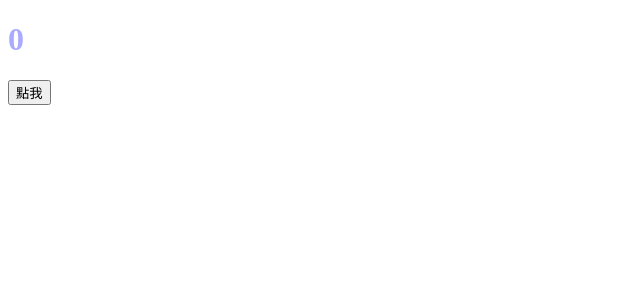
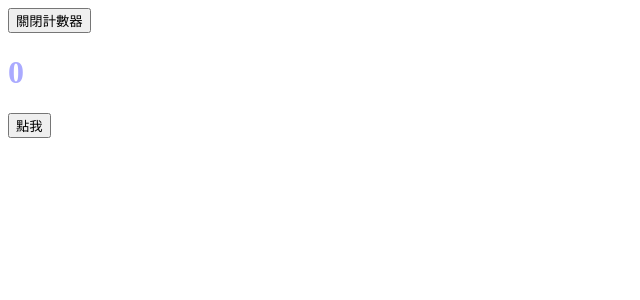
Before and after one commit to nttu94507/React2, a React app: page / in a window 1280 px wide. Shown: the top 300 px of the page, without its empty margins (0-640 px from the left). Built offline with nearby package versions, Linux system fonts and the light colour scheme; the HTML template or start-up script is replaced by a standard one.

Commit message:
useState useEffect

```diff
--- a/src/index.jsx
+++ b/src/index.jsx
@@ -1,14 +1,32 @@
-import React, { useState }  from 'react';
+import React, { useState,useEffect }  from 'react';
 import ReactDom from 'react-dom';
 import Styles from './index.scss';
 
 
-const Main = () =>{
+const Counter = () =>{
     const [count, setCount] = useState(0)
+    useEffect(() => {
+        return () => {
+            console.log('cpmponent 移除後')
+        }
+    },[])
     return (
         <>
             <h1 className={Styles.main}>{count}</h1>
             <button type="button"onClick={()=>{setCount(count + 1)}} >點我</button>
+        </>
+    )
+}
+
+const Main = () =>{
+    const[hiddenCounter, setHiddenCounter] = useState(false)
+    return (
+        <>
+            <button type="button" onClick={() => {
+                setHiddenCounter(!hiddenCounter);}}>
+                關閉計數器
+            </button>
+            {hiddenCounter ? null:<Counter />}
         </>
     )
 }
```
